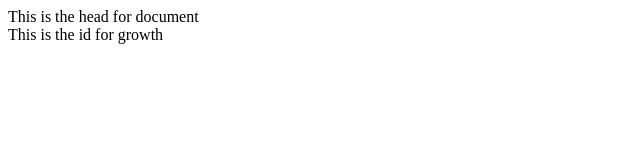
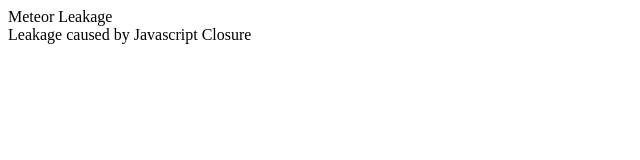
Before and after one commit to BibekShah09/javascript-memory-leakage, a website: page domleakage.html in a window 1280 px wide. Shown: the whole page, without its empty margins (0-640 px from the left). Drawn offline with Linux system fonts and the light colour scheme.

Commit message:
README added

```diff
--- a/domleakage.html
+++ b/domleakage.html
@@ -1,8 +1,8 @@
 <!DOCTYPE html>
 
-<head>This is the head for document</head>
+<head>Meteor Leakage</head>
 
-<div id="grow">This is the id for growth</div>
+<div id="grow">Leakage caused by Javascript Closure</div>
 
 <script>
     var theThing = null;
```
Also changed, not shown: README.md, expose-gc.js (renamed from request-gc.js), index.js (deleted).
